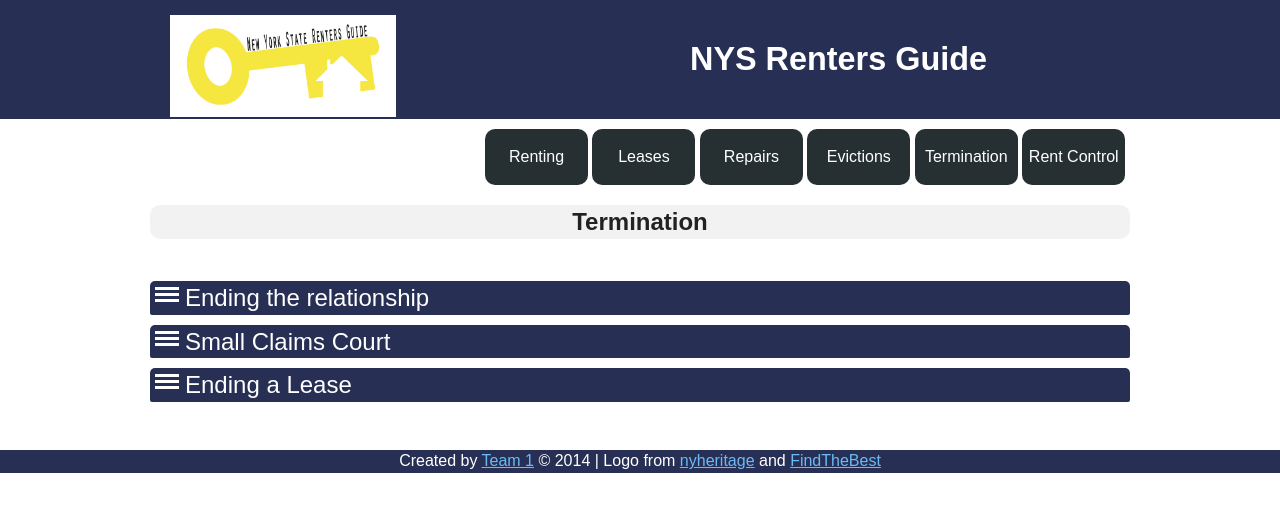
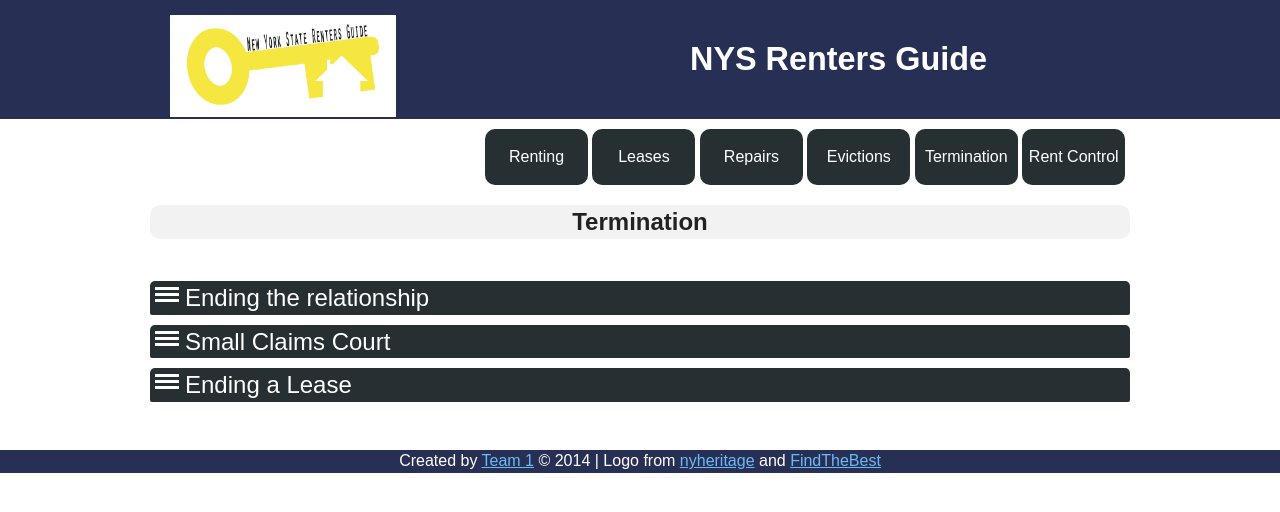
Before and after one commit to iinf362/team1, a Jekyll site: the page built from termination.html, in a window 1280 px wide. Shown: the top 512 px of the page. Built offline with Jekyll 4.4.1, drawn with Linux system fonts in a browser that asks for light colours.

Commit message:
custom bar color change

```diff
--- a/css/main.css
+++ b/css/main.css
@@ -444,7 +444,7 @@ blockquote {
 
 .custom-bar {
    width:100%;
-   background:#273054;
+   background:#263033;
    border-radius:5px 5px 2px 2px;
    /*background:#00177C;*/
 }
```
